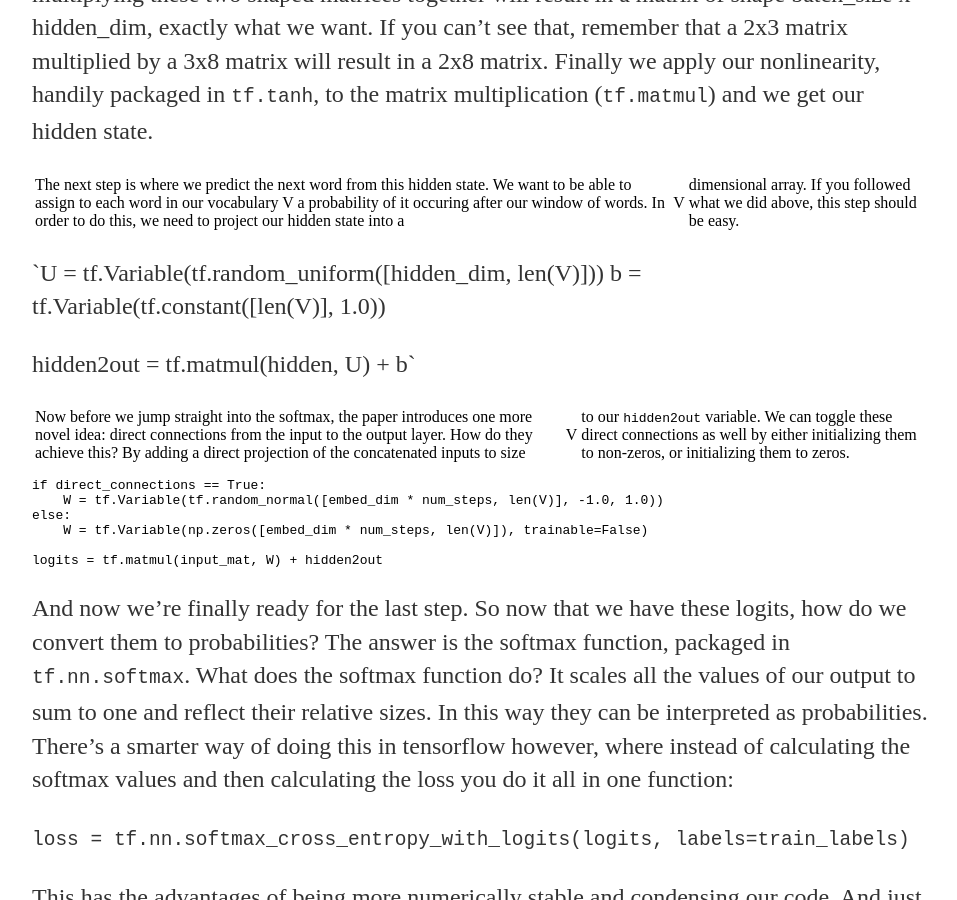
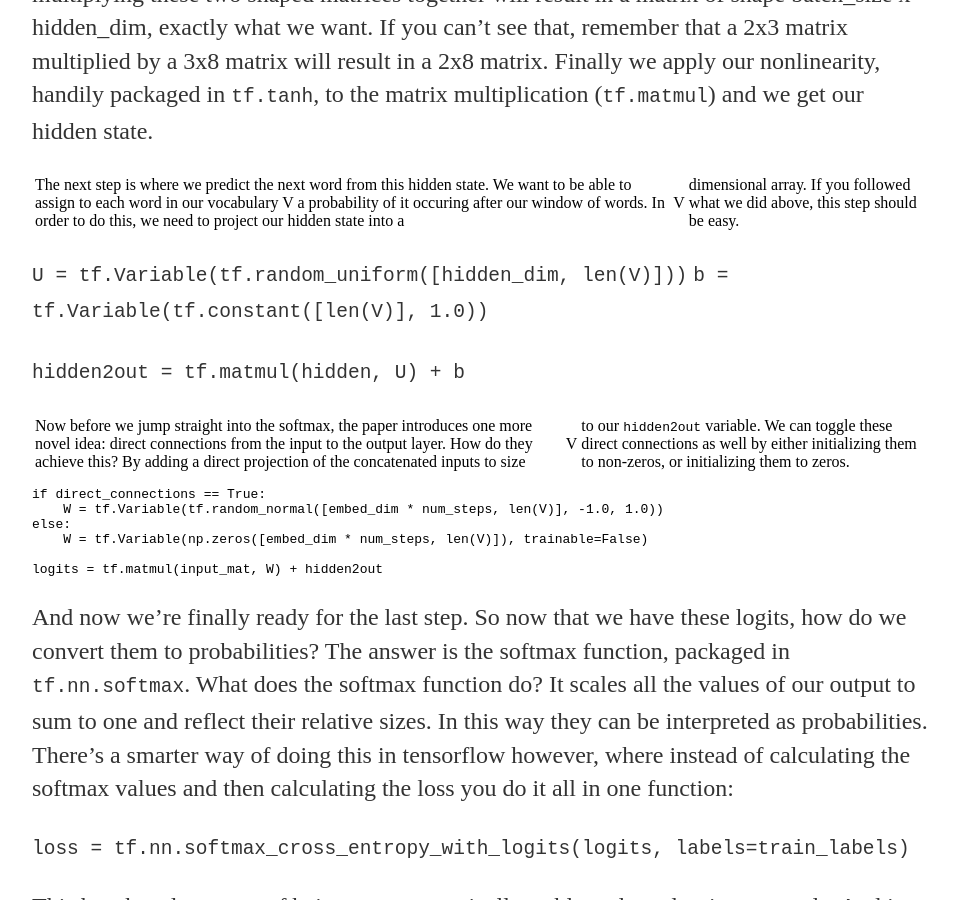
Before and after one commit to liamge/liamge.github.io, a Jekyll site: the page built from _posts/2017-06-05-neural-language-model.md, in a window 1280 px wide and 900 px high, scrolled down 6476 px. Shown: the whole window, without its empty margins (160-1117 px from the left). Built offline with Jekyll 4.4.1, drawn with Linux system fonts in a browser that asks for light colours; comment, search, counter and statistics services are not loaded.

```diff
--- a/_posts/2017-06-05-neural-language-model.md
+++ b/_posts/2017-06-05-neural-language-model.md
@@ -112,10 +112,10 @@ The next step is where we predict the next word from this hidden state. We want
 
 
 
-`U = tf.Variable(tf.random_uniform([hidden_dim, len(V)]))
-b = tf.Variable(tf.constant([len(V)], 1.0))
+`U = tf.Variable(tf.random_uniform([hidden_dim, len(V)]))`
+`b = tf.Variable(tf.constant([len(V)], 1.0))`
 
-hidden2out = tf.matmul(hidden, U) + b`
+`hidden2out = tf.matmul(hidden, U) + b`
 
 
 
```
